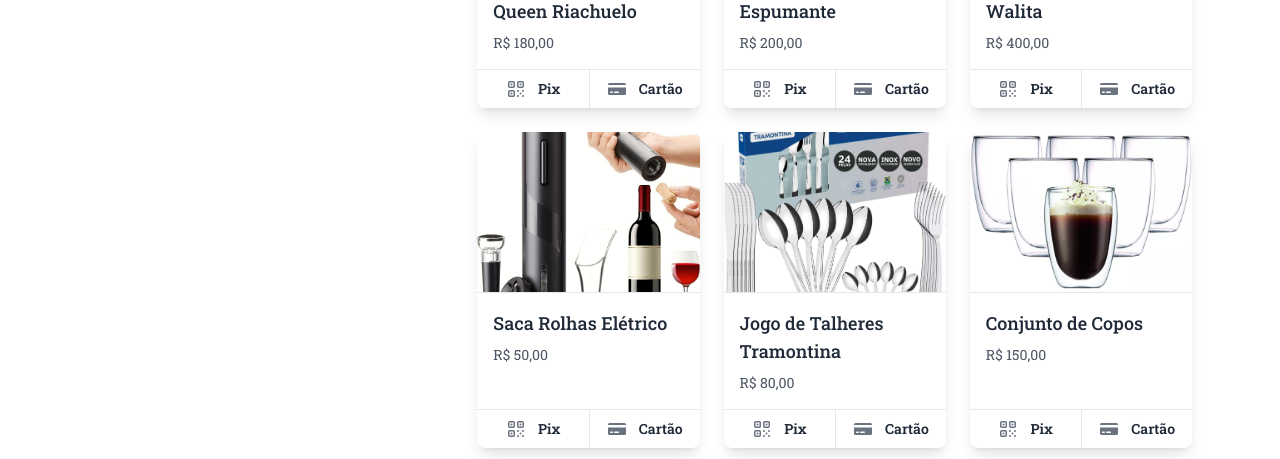
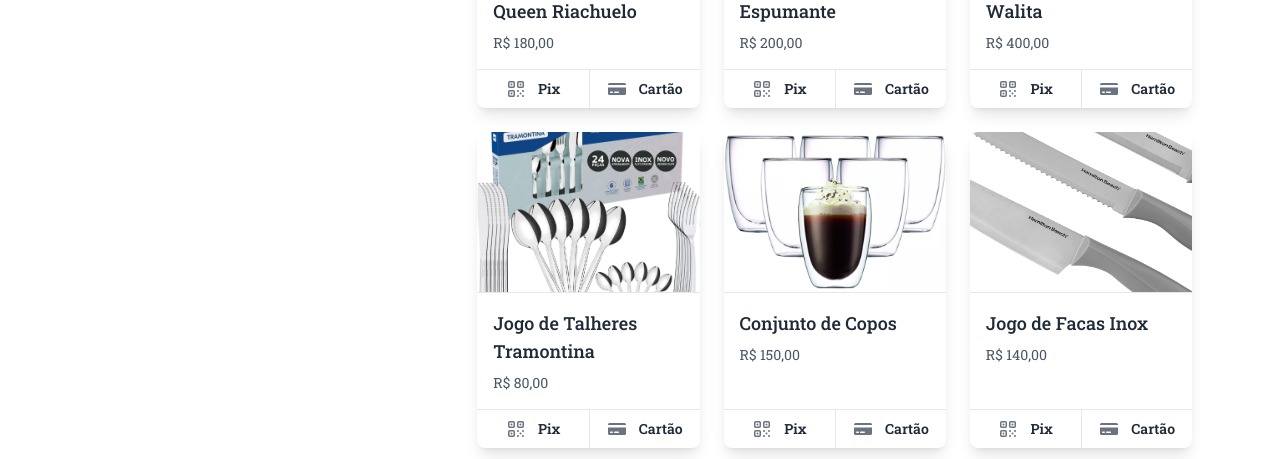
Before and after one commit to mbaldas/wedding, a Next.js app: page / in a window 1280 px wide. Shown: the part 2680-3139 px from the top of the page. Built offline with nearby package versions, Linux system fonts and the light colour scheme.

Commit message:
chore: remove saca rolha

```diff
--- a/src/components/GiftList/GiftList.js
+++ b/src/components/GiftList/GiftList.js
@@ -37,15 +37,6 @@ const items = [
     imageUrl: 'air_fryer.png',
     creditCard: 'https://mpago.la/13e5EGF',
   },
-  {
-    name: 'Saca Rolhas Elétrico',
-    price: 'R$ 50,00',
-    productLink:
-      'https://www.amazon.com.br/ABRIDOR-EL%C3%89TRICO-ACESS%C3%93RIOS-ROLHAS-DECANTER/dp/B0BQH4KC3N/ref=asc_df_B0BQH4KC3N/?tag=googleshopp00-20&linkCode=df0&hvadid=379805758976&hvpos=&hvnetw=g&hvrand=5630501282540846150&hvpone=&hvptwo=&hvqmt=&hvdev=c&hvdvcmdl=&hvlocint=&hvlocphy=9196585&hvtargid=pla-1943716136862&psc=1&mcid=0a7ae77eaf193edcb072951d29252862',
-    imageUrl: 'saca_rolha.png',
-    creditCard: 'https://mpago.la/2jQEdem',
-  },
-
   {
     name: 'Jogo de Talheres Tramontina',
     price: 'R$ 80,00',
```
